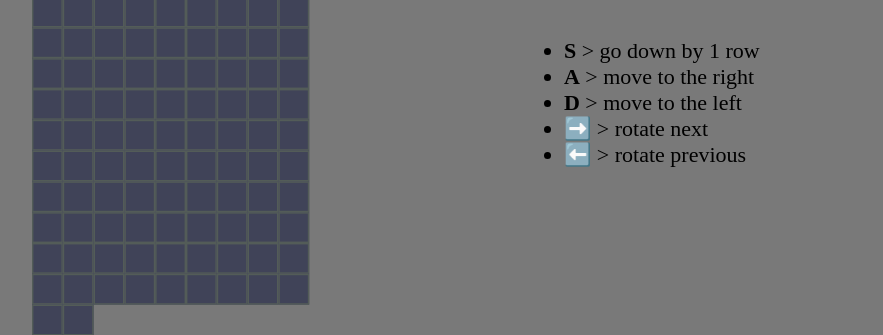
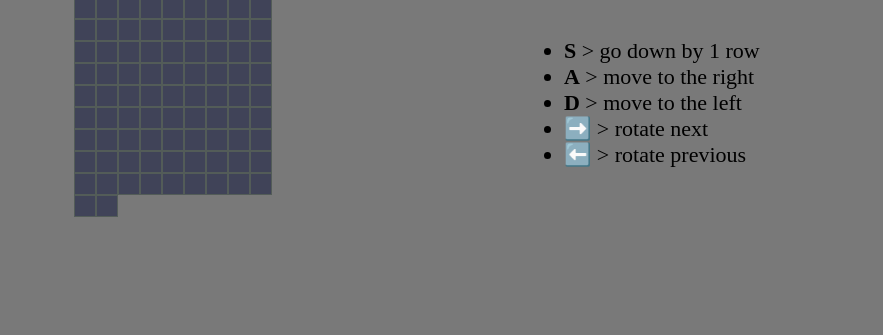
Before and after one commit to proky24/BlockBusters, a plain HTML site: page index.html in a window 1280 px wide. Shown: the part 487-822 px from the top of the page, without its empty margins (180-1063 px from the left). Drawn offline with Linux system fonts and the light colour scheme.

Commit message:
anemax is noob fix

```diff
--- a/style.css
+++ b/style.css
@@ -67,7 +67,6 @@ p{
     flex-wrap: wrap;
     width: 210px;
     height: 420px;
-    scale: 1.4;
 }
 
 .gameSquare{
```
